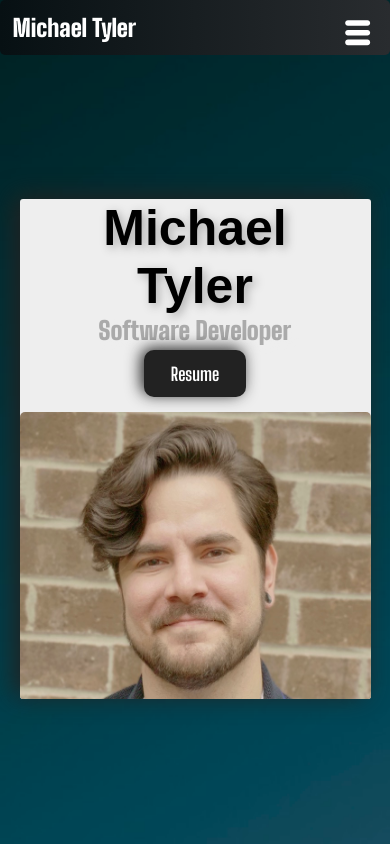
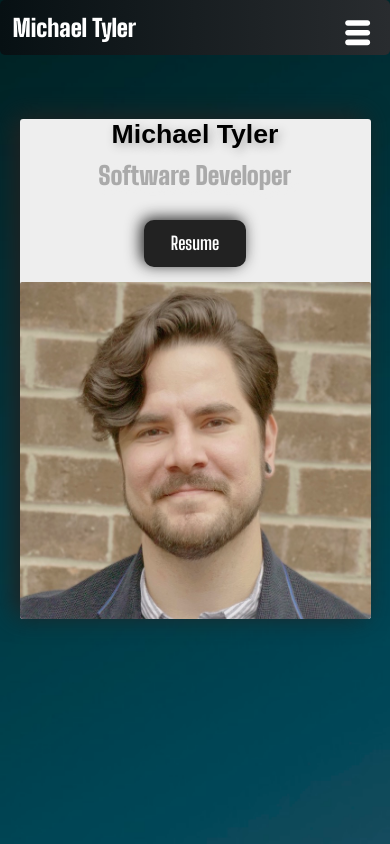
Before and after one commit to Michaelr-Tyler/Michael-Tyler-Portfolio, a React (Create React App) app: page / in a window 390 px wide. Built offline with nearby package versions, Linux system fonts and the light colour scheme.

Commit message:
Fixed mobile

```diff
--- a/src/Index.css
+++ b/src/Index.css
@@ -14,15 +14,10 @@ body {
   -webkit-background-size: cover;
   -o-background-size: cover;
   background-size:cover;
-  display: flex;
-  flex-direction: column;
-  justify-content: center;
 }
 
 .main{
   /* border: 5px solid green; */
   height: 100vh;
   width: 100vw;
-  display: flex;
-  flex-direction: column;
 }
--- a/src/components/App.css
+++ b/src/components/App.css
@@ -23,22 +23,10 @@
   background-color: #333333;
   transition: 500ms;
 }
-
 .container{
-  /* border: 5px solid aqua; */
-  width: 100%;
-  margin: auto;
+/* border: 5px solid aqua; */
+display: flex;
+flex-direction: column;
+margin-top: 4rem;
+width: 100%;
 }
-
-@media only screen and (min-width: 1000px) {
-  .container{
-    max-width: 80%;
-  }
-
-}
-
-@media only screen and (max-width: 1000px) {
-  .container{
-    max-width: 90%;
-  }
-}
--- a/src/components/nav/Navbar.css
+++ b/src/components/nav/Navbar.css
@@ -6,6 +6,7 @@
   color: white;
   border-radius: 5px;
   /* border: 3px solid yellow; */
+  width: 100%;
 }
 
 .nav-title {
@@ -86,11 +87,12 @@
   .navbar{
     flex-direction: column;
     align-items: flex-start;
+    width: 100%;
   }
 
   .navbar-links ul {
     flex-direction: column;
-    width: 100%;
+    width: 100vw;
   }
 
   .navbar-links li {
--- a/src/components/pages/AboutMe.css
+++ b/src/components/pages/AboutMe.css
@@ -4,6 +4,8 @@
   background:#EFF1ED;
   border-radius: 3px;
   box-shadow: black -6px 3px 25px 0px;
+  margin: auto;
+  width: 80%;
   /* border: 5px solid grey; */
 }
 
--- a/src/components/pages/Intro.css
+++ b/src/components/pages/Intro.css
@@ -1,9 +1,10 @@
 .intro-card {
   display: flex;
-  justify-content: center;
+  margin: auto;
   background:#EEEEEE;
   border-radius: 3px;
   box-shadow:  #222222 -6px -3px 25px 0px;
+
 }
 
 .intro-heading {
@@ -38,6 +39,7 @@
   .intro-card{
     justify-content: space-between;
     height: 600px;
+    width: 70%;
   }
 
   .intro-heading {
@@ -77,6 +79,7 @@
     padding: 0;
     justify-content: space-between;
     height: 500px;
+    width: 90%;
   }
 
   .intro-heading {
@@ -114,11 +117,9 @@
 @media only screen and (max-width: 650px) {
 
   .intro-card{
-    margin: 0 auto;
     flex-direction: column;
     width: 400px;
     overflow: hidden;
-
   }
 
   .intro-heading {
@@ -131,7 +132,6 @@
   .intro-title {
     font-weight: 700;
     font-size: 50px;
-    font-family: sans-serif;
     text-align: center;
     color:#000;
     margin: 0;
@@ -150,6 +150,7 @@
   .intro-image img {
     width: 400px;
     border-radius: 2px;
+    /* display: none; */
   }
 
 }
@@ -157,19 +158,17 @@
 @media only screen and (max-width: 450px) {
 
   .intro-card{
-    flex-direction: column;
-    background: #EEEEEE;
-    width: 100%;
-    margin: 0;
+    display: block;
+    width: 90%;
+    justify-content: space-between;
   }
+
 
   .intro-title {
     font-weight: 900;
-    font-size: 50px;
+    font-size: 20pt;
     font-family: sans-serif;
     color:#000;
-    margin: 0;
-    padding: 0;
   }
 
   .intro-subtitle {
@@ -177,15 +176,12 @@
     font-size: 25px;
     margin-top: 10px;
     color:#AAAAAA;
-    margin: 0 auto;
+    /* margin: 0 auto; */
 
   }
 
   .intro-image img {
     width: 100%;
-    border-radius: 5px;
-    /* display: none; */
-
   }
 
   .resume-btn {
--- a/src/components/pages/Intro.js
+++ b/src/components/pages/Intro.js
@@ -8,13 +8,12 @@ import { ResumeButton } from '../utils/ResumeButton';
 export const Intro = () => {
   return (
     <Spring
-      from={{marginTop:2000}}
-      to={{marginTop:0}}
-      config={{tension:25, friction:8}}
-    >
+      from={{ marginLeft: 2000, marginRight: -2000}}
+      to={{ marginLeft:0, marginRight: 0}}
+      config={{tension: 25, friction:8}}>
       {props => (
         <div style={props}>
-            <div className="intro-card">
+          <div className="intro-card">
               <div className="intro-heading">
                 <h1 className="intro-title">Michael Tyler</h1>
                 <h3 className="intro-subtitle">Software Developer</h3>
@@ -25,7 +24,7 @@ export const Intro = () => {
               <div className="intro-image">
                 <img src={meMain} />
               </div>
-            </div>
+          </div>
         </div>
       )}
     </Spring>
--- a/src/components/projects/Projects.css
+++ b/src/components/projects/Projects.css
@@ -1,16 +1,17 @@
 .project-container{
-  /* margin:0; */
   display: flex;
   flex-wrap: wrap;
   justify-content: space-evenly;
   align-items: center;
-  /* border: 3px solid orange; */
+
   overflow: scroll;
+  margin: auto;
+  width: 80%;
 }
 
 .project-card{
   position: relative;
-  margin: 2rem 0;
+  margin: 1rem 0;
   background: #EFF1ED;
   border-radius: 5px;
   display: flex;
@@ -20,6 +21,7 @@
   border: none;
   padding:0;
   box-shadow: #333 -6px -6px 15px;
+  /* display: none; */
 }
 
 .project-image {
@@ -164,22 +166,3 @@
   }
 
 }
-
-@media only screen and (max-width: 475px) {
-  .project-card{
-    flex-basis: 100%;
-  }
-  .project-title {
-    margin:0;
-    font-size: 2em;
-  }
-  .project-description{
-    font-size: .75em;
-    margin-top: .25em;
-  }
-
-  .project-overlay > * {
-    transform: translateY(0px);
-  }
-
-}
--- a/src/components/tech/Technologies.css
+++ b/src/components/tech/Technologies.css
@@ -6,7 +6,7 @@
   border-radius: 5px;
   padding: 2rem;
   box-shadow: -6px -6px 25px 0px #222222;
-
+  width: 100%;
 }
 
 .tech-image {
@@ -24,6 +24,7 @@
   padding: 1rem;
   font-weight: 700;
   font-size: 2rem;
+  margin: auto;
 }
 
 
@@ -87,7 +88,7 @@
 
 @media only screen and (max-width: 550px){
   .tech{
-    flex-basis: 30%;
+    flex-basis: 40%;
     font-weight: 900;
     font-size: 1.25rem;
   }
```
Also changed, not shown: 1 other file (tests, documents, lock files or other folders).
